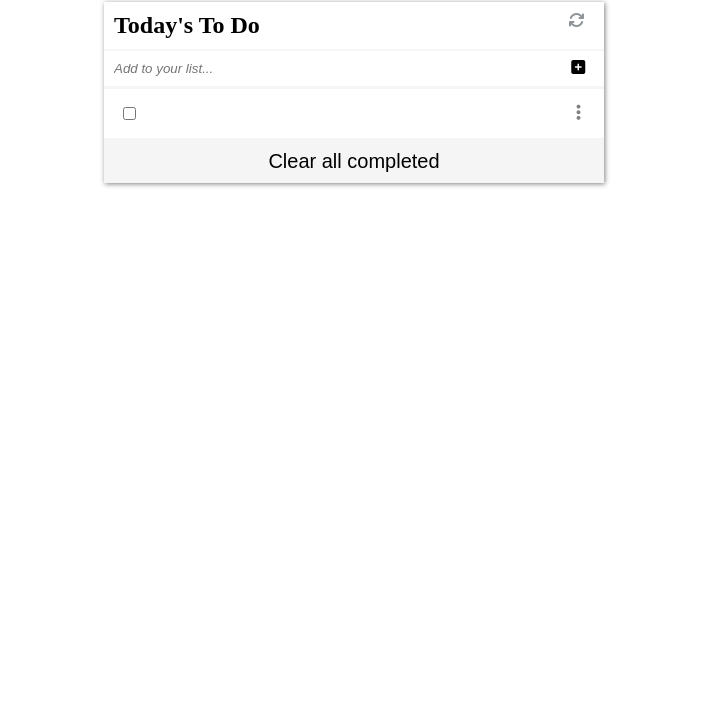
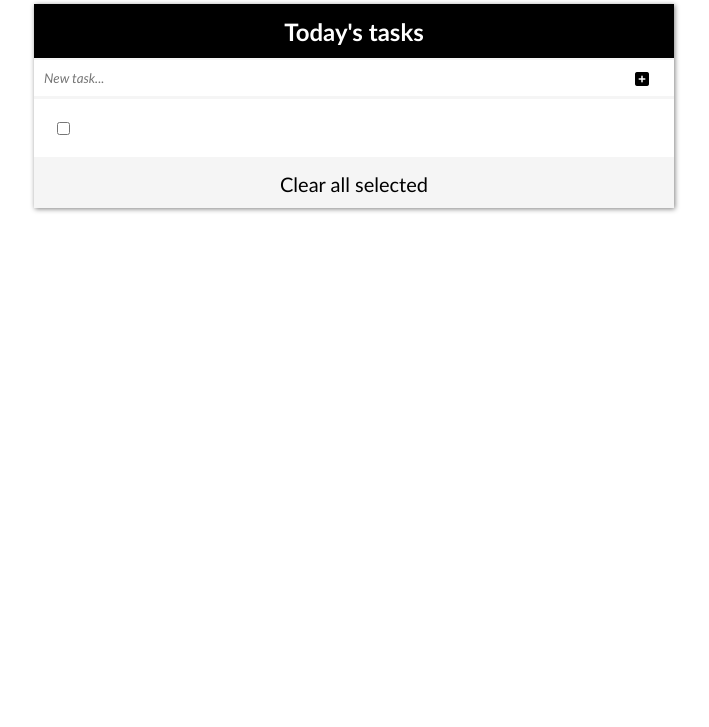
Before and after one commit to Bludidi/My-To-Do, a website built with webpack: page src/index.html in a window 1280 px wide. Shown: the part 73-800 px from the top of the page, without its empty margins (286-995 px from the left). Built offline with nearby package versions, Linux system fonts and the light colour scheme.

Commit message:
Update status file

```diff
--- a/src/index.html
+++ b/src/index.html
@@ -14,17 +14,17 @@
     <section>
       <div class="container">
         <header>
-          <h1>To Do Lists</h1>
+          <h1>MY TO-DO LIST</h1>
         </header>
         <div class="todolist-container">
-          <h2>Today's To Do<i class="fas fa-sync icon1"></i></h2>
+          <h2>Today's tasks</h2>
           <form id="taskForm" action="POST" class="input-icon">
             <input
               class="todo-input"
               type="text"
               name="New Task"
               id="newTask"
-              placeholder="Add to your list..."
+              placeholder="New task..."
               required
             />
             <button id="taskSubmit" type="submit">
@@ -33,7 +33,7 @@
           </form>
           <ul class="todo-list"></ul>
           <div class="clear-container">
-            <button class="clearer" type="button">Clear all completed</button>
+            <button class="clearer" type="button">Clear all selected</button>
           </div>
         </div>
       </div>
--- a/src/index.js
+++ b/src/index.js
@@ -39,10 +39,10 @@ const todoList = () => {
       }
     });
     taskElement.appendChild(taskText);
-    const dragIcon = document.createElement('i');
-    dragIcon.classList = 'fas fa-ellipsis-v drag icon';
-    taskElement.appendChild(dragIcon);
-    taskElement.draggable = 'true';
+    // const dragIcon = document.createElement('i');
+    // dragIcon.classList = 'fas fa-ellipsis-v drag icon';
+    // taskElement.appendChild(dragIcon);
+    // taskElement.draggable = 'true';
     document.querySelector('.todo-list').appendChild(taskElement);
   });
 };
--- a/src/style.css
+++ b/src/style.css
@@ -1,3 +1,7 @@
+* {
+  font-family: 'Gill Sans', 'Gill Sans MT', Calibri, 'Trebuchet MS', sans-serif;
+}
+
 h1 {
   text-align: center;
 }
@@ -12,7 +16,9 @@ section {
 h2 {
   margin: 0;
   padding: 2%;
-  background-color: white;
+  color: #fff;
+  background-color: #000;
+  text-align: center;
 }
 
 button {
@@ -22,7 +28,7 @@ button {
 
 .container {
   width: 100%;
-  max-width: 500px;
+  max-width: 50vw;
   display: flex;
   flex-direction: column;
   align-items: center;
--- a/src/sum.js
+++ /dev/null
@@ -1,4 +0,0 @@
-function sum(a, b) {
-  return a + b;
-}
-module.exports = sum;
```
Also changed, not shown: src/sum.test.js (deleted, +0 -5 lines).
